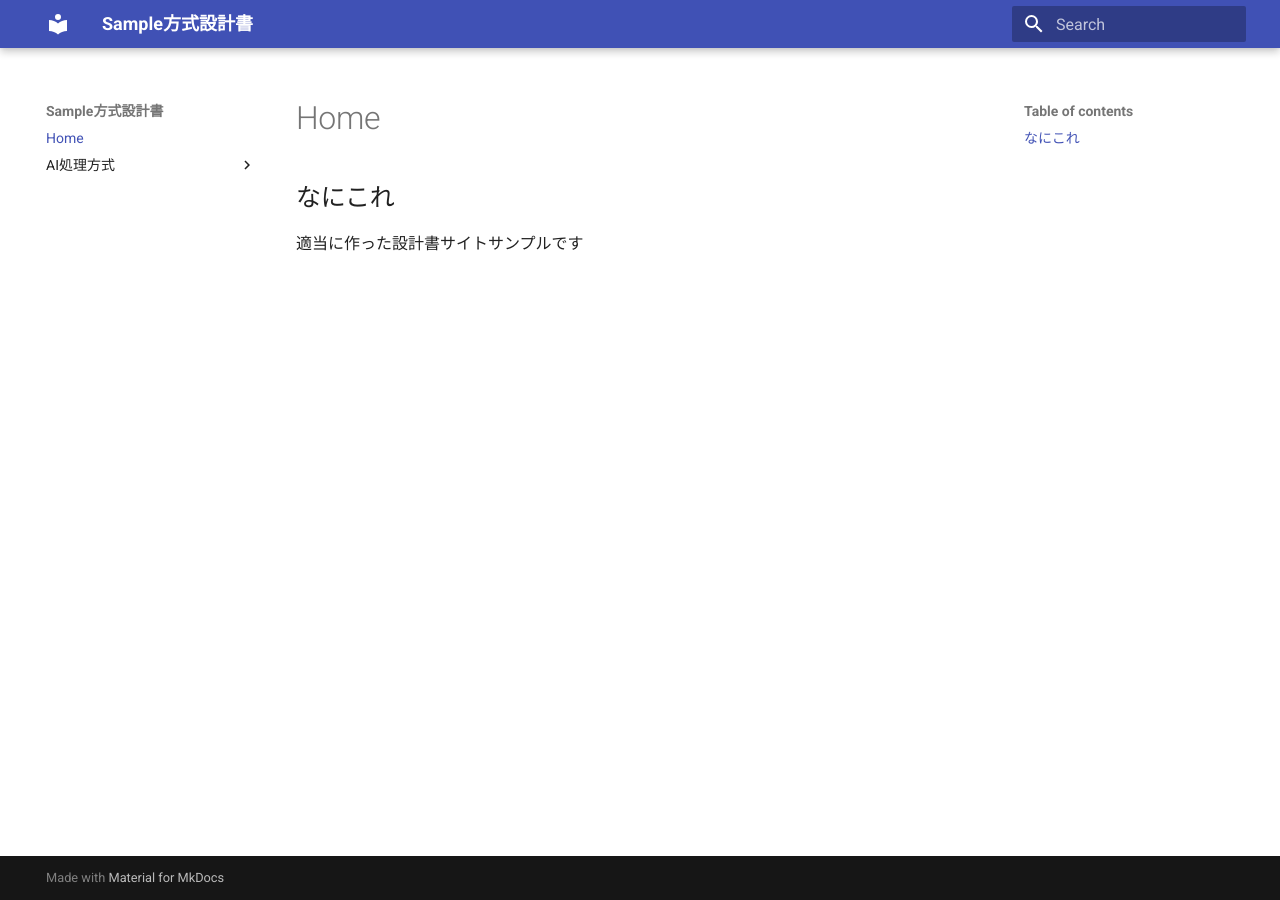
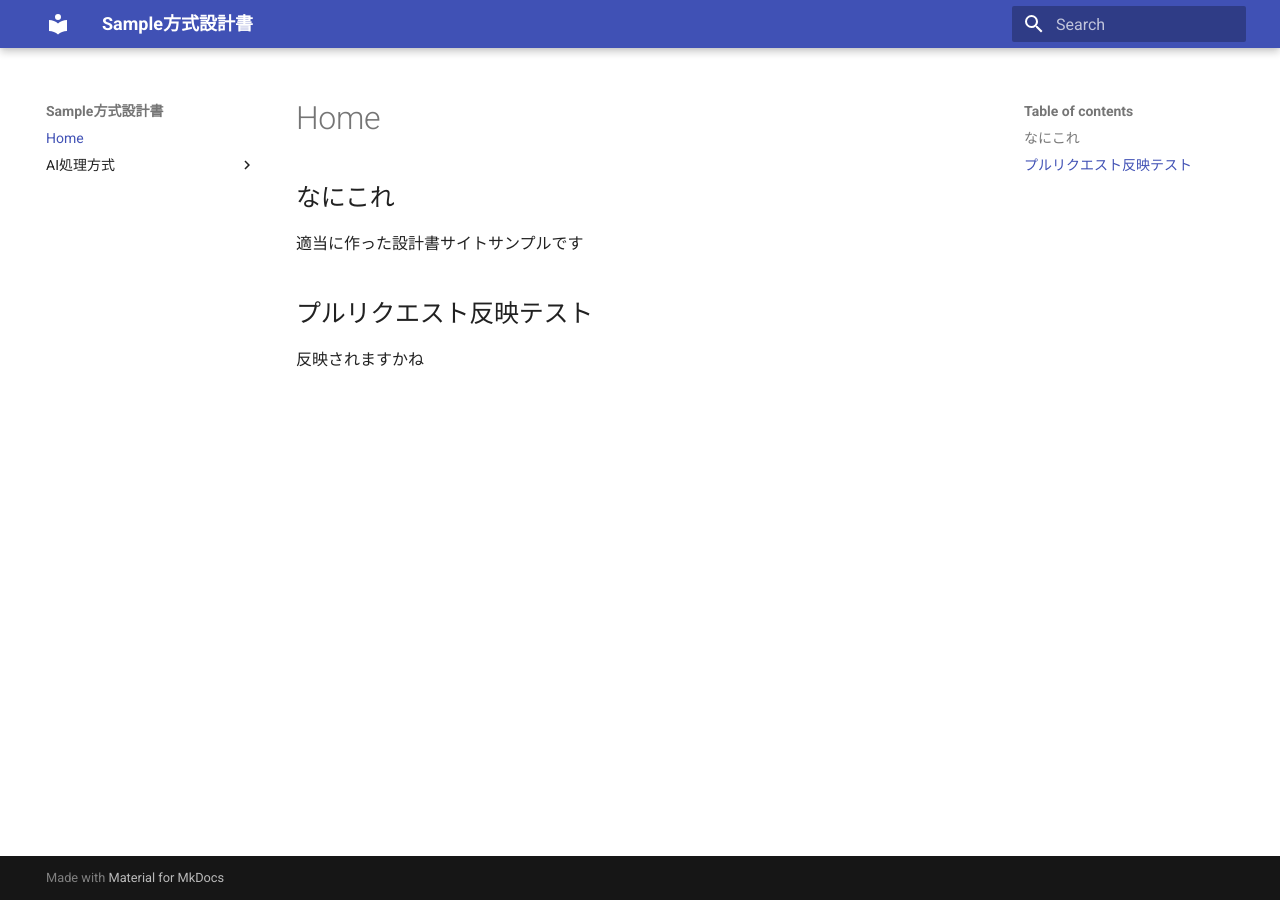
Before and after one commit to m-miyano/mkdocs-document-sample, an MkDocs documentation site: the page built from docs/index.md, in a window 1280 px wide. Built offline with MkDocs 1.6.1 and Material for MkDocs 9.7.7, drawn with Linux system fonts in a browser that asks for light colours.

Commit message:
Update index.md

```diff
--- a/docs/index.md
+++ b/docs/index.md
@@ -1,2 +1,5 @@
 ## なにこれ
 適当に作った設計書サイトサンプルです
+
+## プルリクエスト反映テスト
+反映されますかね
```
